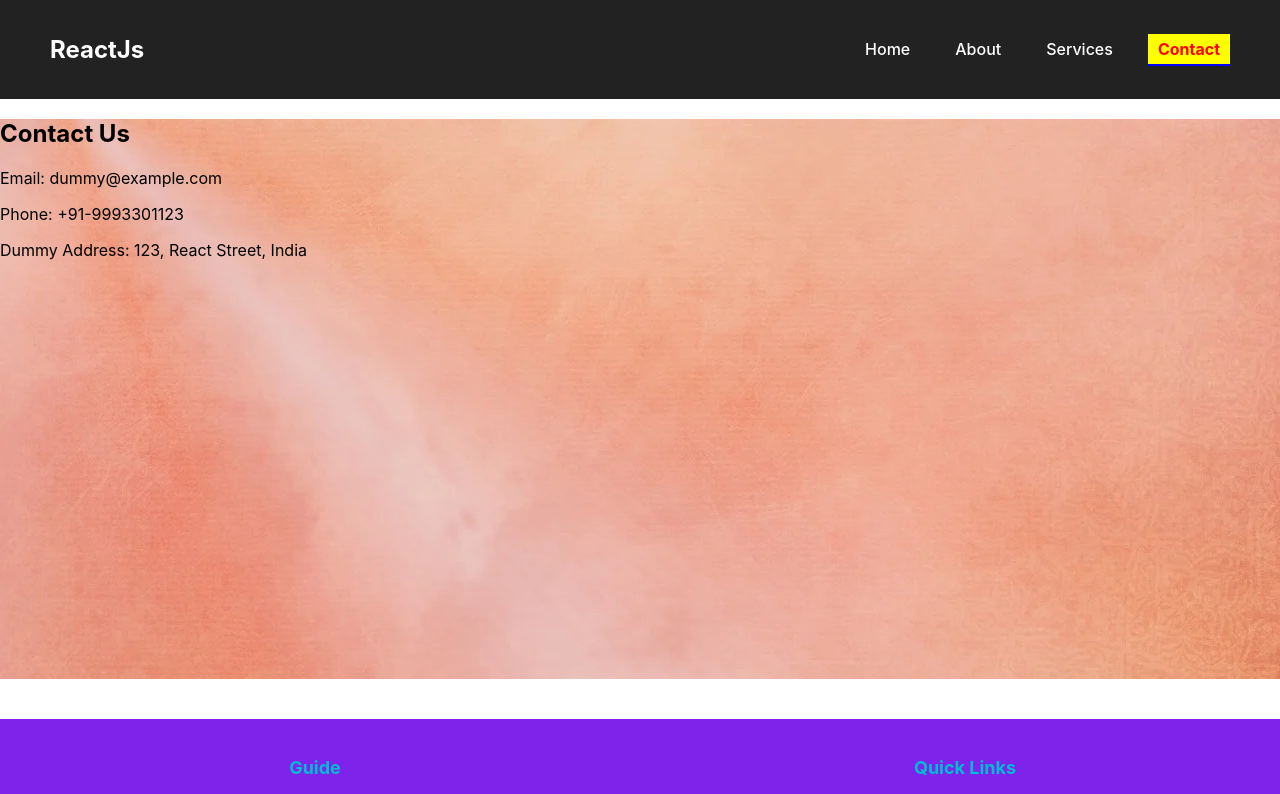
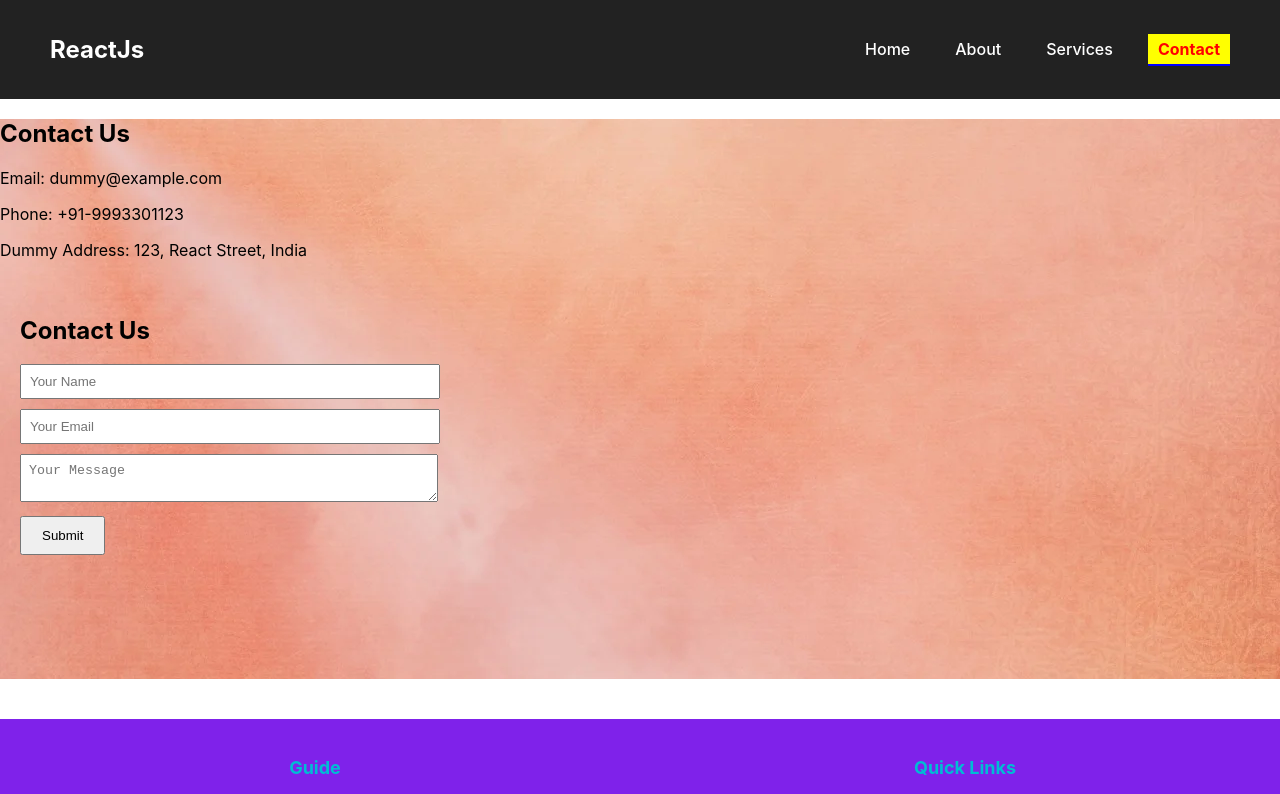
Before and after one commit to priyam93-max/First_react, a React (Create React App) app: page /contact in a window 1280 px wide. Shown: the top 794 px of the page. Built offline with nearby package versions, Linux system fonts and the light colour scheme.

Commit message:
contact form created and connection with mongodb

```diff
--- a/package.json
+++ b/package.json
@@ -7,6 +7,7 @@
     "@testing-library/jest-dom": "^6.8.0",
     "@testing-library/react": "^16.3.0",
     "@testing-library/user-event": "^13.5.0",
+    "axios": "^1.12.2",
     "react": "^19.1.1",
     "react-dom": "^19.1.1",
     "react-router-dom": "^7.9.1",
@@ -36,5 +37,6 @@
       "last 1 firefox version",
       "last 1 safari version"
     ]
-  }
+  },
+  "proxy": "http://localhost:5000"
 }
--- a/src/Pages/Contact.js
+++ b/src/Pages/Contact.js
@@ -1,17 +1,80 @@
-import React from "react";
+import React ,{ useState }from "react";
+import axios from "axios";
 import Main from "../components/Main";
 import bgImage from "../assets/bgImage.jpg";
 function Contact() {
+
+
+ const [formData, setFormData] = useState({
+  name: "",
+  email: "",
+  message: "",
+});
+  const handleChange = (e) => {
+  setFormData({
+    ...formData,
+    [e.target.name]: e.target.value
+  });
+};
+
+  const handleSubmit = async (e) => {
+  e.preventDefault();
+  try {
+    //await axios.post("http://localhost:5000/api/contact", form);
+    await axios.post("http://localhost:4000/api/contact", formData);
+    alert("Form submitted successfully!");
+    setFormData({ name: "", email: "", message: "" });
+  } catch (err) {
+    alert("Error submitting form");
+    console.error(err);
+  }
+};
   return (
     <section className="main"
         style={{ backgroundImage: `url(${bgImage})` }}
       >
+
     <div>
        <h2>Contact Us</h2>
       <p>Email: dummy@example.com</p>
       <p>Phone: +91-9993301123</p>
       <p>Dummy Address: 123, React Street, India</p>
     </div>
+
+    <div style={{ padding: "20px" }}>
+      <h2>Contact Us</h2>
+      <form onSubmit={handleSubmit} style={{ maxWidth: "400px" }}>
+        <input
+          type="text"
+          name="name"
+          placeholder="Your Name"
+          value={formData.name}
+          onChange={handleChange}
+          required
+          style={{ width: "100%", marginBottom: "10px", padding: "8px" }}
+        />
+        <input
+          type="email"
+          name="email"
+          placeholder="Your Email"
+          value={formData.email}
+          onChange={handleChange}
+          required
+          style={{ width: "100%", marginBottom: "10px", padding: "8px" }}
+        />
+        <textarea
+          name="message"
+          placeholder="Your Message"
+          value={formData.message}
+          onChange={handleChange}
+          required
+          style={{ width: "100%", marginBottom: "10px", padding: "8px" }}
+        ></textarea>
+        <button type="submit" style={{ padding: "10px 20px" }}>
+          Submit
+        </button>
+      </form>
+    </div>
     </section>
   );
 }
```
Also changed, not shown: 1 other file (tests, documents, lock files or other folders).
